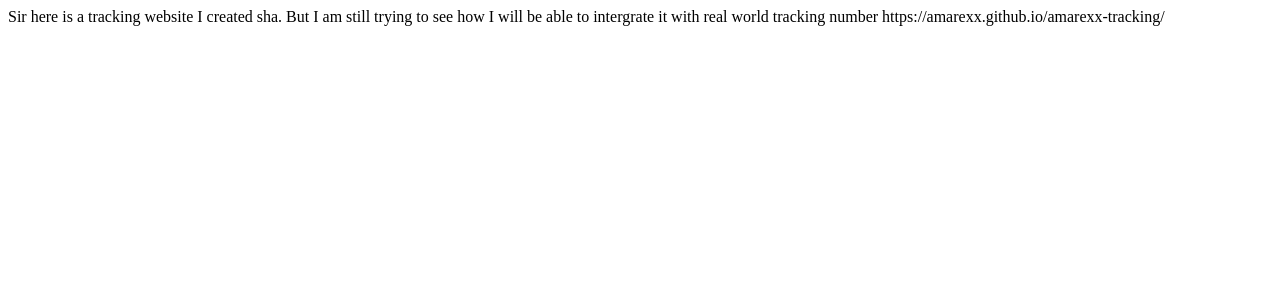
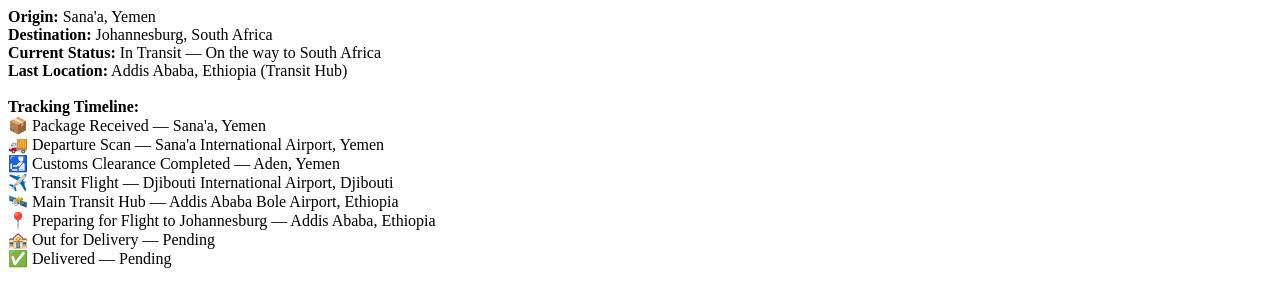
Before and after one commit to Amarexx/amarexx-tracking, a plain HTML site: page index.html in a window 1280 px wide. Drawn offline with Linux system fonts and the light colour scheme.

Commit message:
Update index.html

```diff
--- a/index.html
+++ b/index.html
@@ -1,4 +1,16 @@
-Sir here is a tracking website I created sha.
-But I am still trying to see how I will be able to intergrate it with real world tracking number
+<b>Origin:</b> Sana'a, Yemen<br>
+<b>Destination:</b> Johannesburg, South Africa<br>
+<b>Current Status:</b> In Transit — On the way to South Africa<br>
+<b>Last Location:</b> Addis Ababa, Ethiopia (Transit Hub)<br><br>
 
-https://amarexx.github.io/amarexx-tracking/
+<b>Tracking Timeline:</b>
+<div class="timeline">
+  <div>📦 <span>Package Received</span> — Sana'a, Yemen</div>
+  <div>🚚 <span>Departure Scan</span> — Sana'a International Airport, Yemen</div>
+  <div>🛃 <span>Customs Clearance Completed</span> — Aden, Yemen</div>
+  <div>✈️ <span>Transit Flight</span> — Djibouti International Airport, Djibouti</div>
+  <div>🛰️ <span>Main Transit Hub</span> — Addis Ababa Bole Airport, Ethiopia</div>
+  <div>📍 <span>Preparing for Flight to Johannesburg</span> — Addis Ababa, Ethiopia</div>
+  <div>🏤 <span>Out for Delivery</span> — Pending</div>
+  <div>✅ <span>Delivered</span> — Pending</div>
+</div>
```
